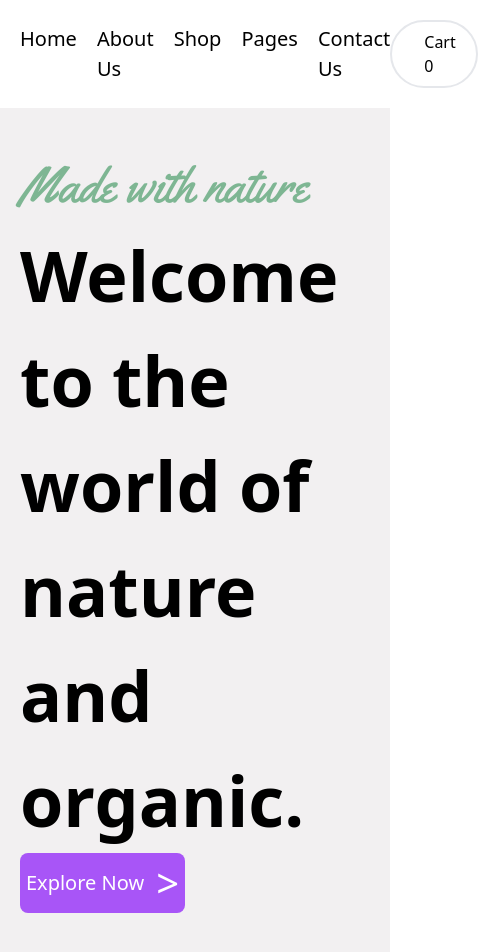
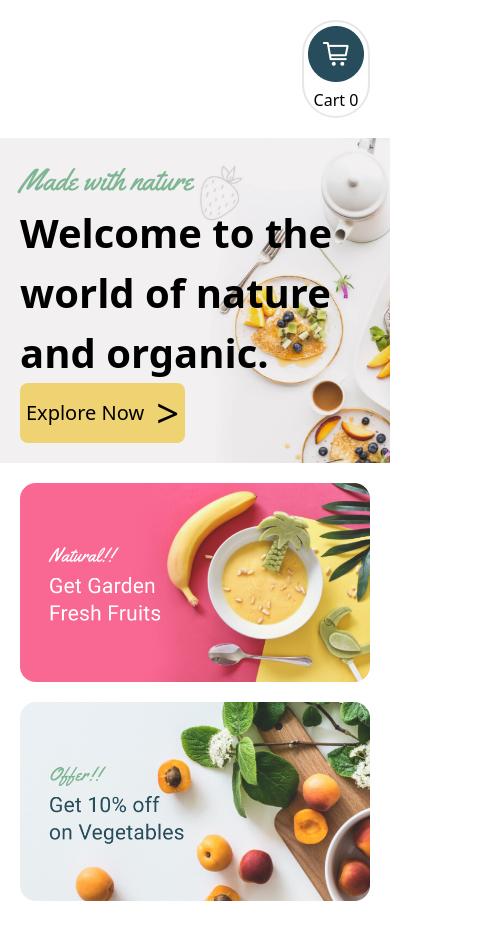
Before and after one commit to Msoleh27jr/practesgit, a website: page src/index.html in a window 390 px wide. Shown: the whole page, 478 px wide, since content can reach past the window. After the commit the page ends 921 px from the top, so only its background shows below. Drawn offline with Linux system fonts and the light colour scheme; a web font is replaced by a local one.

Commit message:
slayd 1 2 competed

```diff
--- a/src/index.html
+++ b/src/index.html
@@ -10,25 +10,30 @@
 <body>
     <header class="p-5 flex items-center justify-between">
         <img src="./IMAGE (20).png" alt="">
-        <div class="flex gap-5">
+        <div class="lg:flex gap-5 hidden">
             <p class="text-[20px] hover:text-[#7EB693]">Home</p>
             <p class="text-[20px] hover:text-[#7EB693]">About Us</p>
             <p class="text-[20px] hover:text-[#7EB693]">Shop</p>
             <p class="text-[20px] hover:text-[#7EB693]">Pages</p>
             <p class="text-[20px] hover:text-[#7EB693]">Contact Us</p>
         </div>
-        <div class="flex items-center gap-3 border-[2px] p-2 rounded-[40px] px-5">
+        <div class="lg:flex items-center gap-3 p-1 text-center border-[2px] lg:p-2 rounded-[40px] lg:px-5">
             <button><img src="./Frame (4).png" alt=""></button>
             <p>Cart 0</p>
         </div>
     </header>
     <!-- ................................................ -->
-     <div class="backround h-[100vh] flex flex-col justify-center p-5">
-        <h2 class="fontt text-[50px] text-[#7EB693]">Made with nature</h2>
-        <h1 class="text-[70px] font-bold ">Welcome to the</h1>
-        <h1 class="text-[70px] font-bold ">world of nature</h1>
-        <h1 class="text-[70px] font-bold ">and organic.</h1>
-        <h1 class="text-[20px] flex items-center justify-center rounded-lg text-white gap-3 bg-purple-500 w-[165px]">Explore Now <p class="text-[40px]">></p></h1>
+     <div class="backround lg:h-[100vh] flex flex-col justify-center p-5">
+        <h2 class="fontt text-[30px] lg:text-[50px] text-[#7EB693]">Made with nature</h2>
+        <h1 class="lg:text-[70px] text-[40px] font-bold ">Welcome to the</h1>
+        <h1 class="lg:text-[70px] text-[40px] font-bold ">world of nature</h1>
+        <h1 class="lg:text-[70px] text-[40px] font-bold ">and organic.</h1>
+        <h1 class="text-[20px] flex items-center justify-center rounded-lg gap-3 bg-[#EFD372] w-[165px]">Explore Now <p class="text-[40px]">></p></h1>
      </div>
+     <!-- .................................................... -->
+      <div class="p-5 flex flex-col lg:flex-row lg:max-w-[1400px] lg:gap-0 gap-5 lg:my-10 justify-between m-auto">
+        <img src="./Frame (4) copy.png" alt="">
+        <img src="./Frame (5) copy.png" alt="">
+      </div>
 </body>
 </html>
```
Also changed, not shown: src/Frame (4) copy.png (added), src/Frame (5) copy.png (added), src/output.css.
